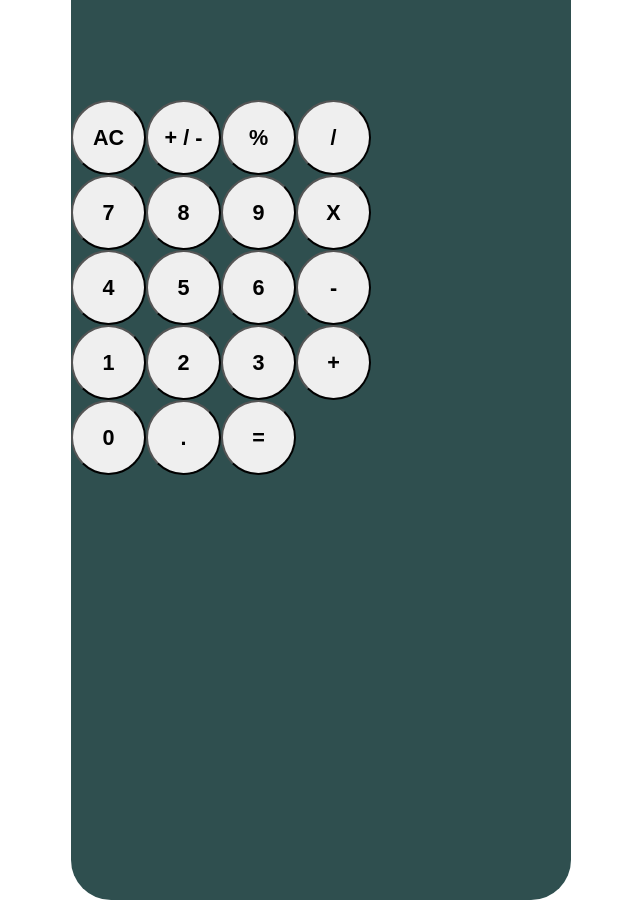
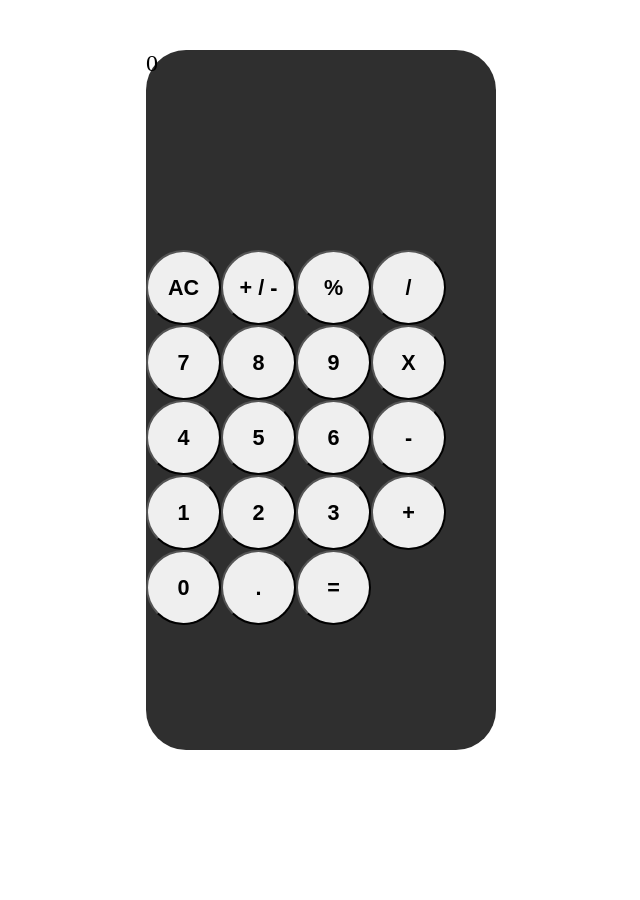
Before and after one commit to s2spii/calculatrice-iphone, a plain HTML site: page index.html in a window 1280 px wide. Shown: the whole page, without its empty margins (319-959 px from the left). After the commit the page ends 800 px from the top, so only its background shows below. Drawn offline with Linux system fonts and the light colour scheme.

Commit message:
Resizing and change bg

```diff
--- a/style.css
+++ b/style.css
@@ -1,7 +1,7 @@
 .calc-container{
-    width: 500px;
-    height: 1000px;
-    background-color: #2F4F4F;
+    width: 350px;
+    height: 700px;
+    background-color: rgba(0, 0, 0, 0.815);
     position: absolute;
     top: 50%;
     left: 50%;
```
